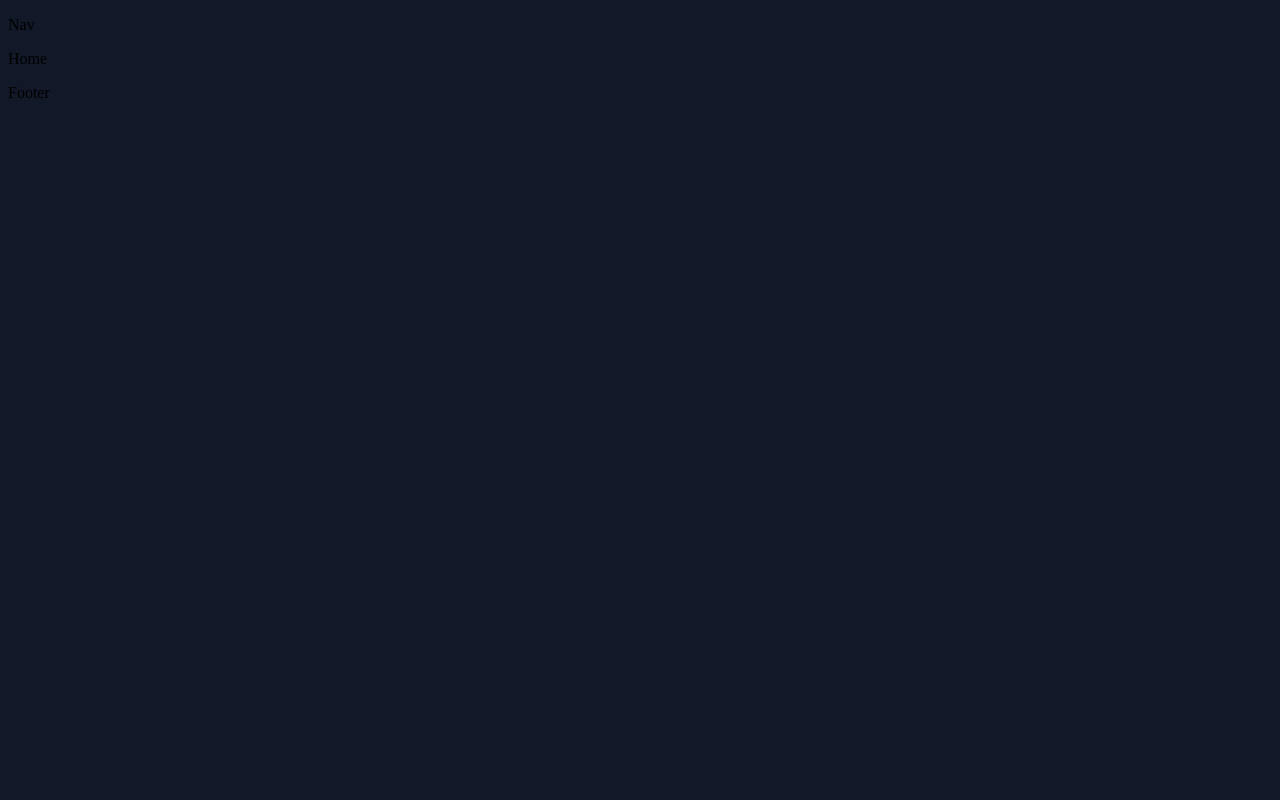
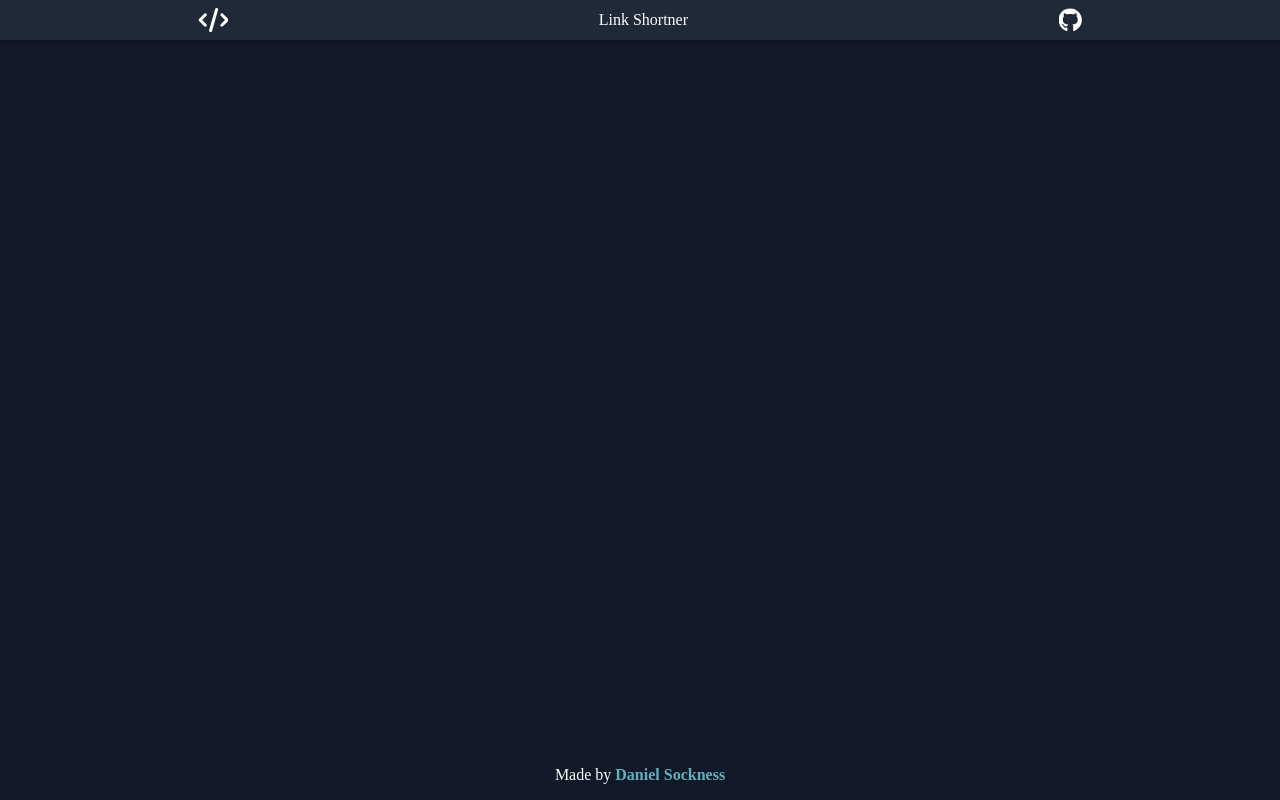
Before and after one commit to daniel-s97/link-shortner, a Next.js app: page / in a window 1280 px wide. Built offline with nearby package versions, Linux system fonts and the light colour scheme; a web font is replaced by a local one.

Commit message:
Finished header and footer

```diff
--- a/components/footer/index.js
+++ b/components/footer/index.js
@@ -1,7 +1,14 @@
+import styles from "../../styles/footer.module.css";
+import Link from "next/link";
 export default function Footer() {
 	return (
-		<div>
-			<p>Footer</p>
+		<div className={styles.footer}>
+			<p>
+				Made by{" "}
+				<Link href="https://github.com/daniel-sockness">
+					<span className={styles.name}>Daniel Sockness</span>
+				</Link>{" "}
+			</p>
 		</div>
 	);
 }
--- a/components/navbar/index.js
+++ b/components/navbar/index.js
@@ -1,7 +1,29 @@
+import styles from "../../styles/navbar.module.css";
+import { FontAwesomeIcon } from "@fortawesome/react-fontawesome";
+import { faGithub } from "@fortawesome/free-solid-svg-icons";
+import Link from "next/link";
 export default function Navbar() {
 	return (
-		<div className="nav">
-			<p>Nav</p>
+		<div className={styles.nav}>
+			<Link href="https://github.com/daniel-sockness/link-shortner">
+				<svg
+					className={styles.icon}
+					xmlns="http://www.w3.org/2000/svg"
+					viewBox="0 0 640 512"
+				>
+					<path d="M414.8 40.79L286.8 488.8C281.9 505.8 264.2 515.6 247.2 510.8C230.2 505.9 220.4 488.2 225.2 471.2L353.2 23.21C358.1 6.216 375.8-3.624 392.8 1.232C409.8 6.087 419.6 23.8 414.8 40.79H414.8zM518.6 121.4L630.6 233.4C643.1 245.9 643.1 266.1 630.6 278.6L518.6 390.6C506.1 403.1 485.9 403.1 473.4 390.6C460.9 378.1 460.9 357.9 473.4 345.4L562.7 256L473.4 166.6C460.9 154.1 460.9 133.9 473.4 121.4C485.9 108.9 506.1 108.9 518.6 121.4V121.4zM166.6 166.6L77.25 256L166.6 345.4C179.1 357.9 179.1 378.1 166.6 390.6C154.1 403.1 133.9 403.1 121.4 390.6L9.372 278.6C-3.124 266.1-3.124 245.9 9.372 233.4L121.4 121.4C133.9 108.9 154.1 108.9 166.6 121.4C179.1 133.9 179.1 154.1 166.6 166.6V166.6z" />
+				</svg>
+			</Link>
+			<p>Link Shortner</p>
+			<Link href="https://github.com/daniel-sockness">
+				<svg
+					className={styles.icon}
+					xmlns="http://www.w3.org/2000/svg"
+					viewBox="0 0 496 512"
+				>
+					<path d="M165.9 397.4c0 2-2.3 3.6-5.2 3.6-3.3.3-5.6-1.3-5.6-3.6 0-2 2.3-3.6 5.2-3.6 3-.3 5.6 1.3 5.6 3.6zm-31.1-4.5c-.7 2 1.3 4.3 4.3 4.9 2.6 1 5.6 0 6.2-2s-1.3-4.3-4.3-5.2c-2.6-.7-5.5.3-6.2 2.3zm44.2-1.7c-2.9.7-4.9 2.6-4.6 4.9.3 2 2.9 3.3 5.9 2.6 2.9-.7 4.9-2.6 4.6-4.6-.3-1.9-3-3.2-5.9-2.9zM244.8 8C106.1 8 0 113.3 0 252c0 110.9 69.8 205.8 169.5 239.2 12.8 2.3 17.3-5.6 17.3-12.1 0-6.2-.3-40.4-.3-61.4 0 0-70 15-84.7-29.8 0 0-11.4-29.1-27.8-36.6 0 0-22.9-15.7 1.6-15.4 0 0 24.9 2 38.6 25.8 21.9 38.6 58.6 27.5 72.9 20.9 2.3-16 8.8-27.1 16-33.7-55.9-6.2-112.3-14.3-112.3-110.5 0-27.5 7.6-41.3 23.6-58.9-2.6-6.5-11.1-33.3 2.6-67.9 20.9-6.5 69 27 69 27 20-5.6 41.5-8.5 62.8-8.5s42.8 2.9 62.8 8.5c0 0 48.1-33.6 69-27 13.7 34.7 5.2 61.4 2.6 67.9 16 17.7 25.8 31.5 25.8 58.9 0 96.5-58.9 104.2-114.8 110.5 9.2 7.9 17 22.9 17 46.4 0 33.7-.3 75.4-.3 83.6 0 6.5 4.6 14.4 17.3 12.1C428.2 457.8 496 362.9 496 252 496 113.3 383.5 8 244.8 8zM97.2 352.9c-1.3 1-1 3.3.7 5.2 1.6 1.6 3.9 2.3 5.2 1 1.3-1 1-3.3-.7-5.2-1.6-1.6-3.9-2.3-5.2-1zm-10.8-8.1c-.7 1.3.3 2.9 2.3 3.9 1.6 1 3.6.7 4.3-.7.7-1.3-.3-2.9-2.3-3.9-2-.6-3.6-.3-4.3.7zm32.4 35.6c-1.6 1.3-1 4.3 1.3 6.2 2.3 2.3 5.2 2.6 6.5 1 1.3-1.3.7-4.3-1.3-6.2-2.2-2.3-5.2-2.6-6.5-1zm-11.4-14.7c-1.6 1-1.6 3.6 0 5.9 1.6 2.3 4.3 3.3 5.6 2.3 1.6-1.3 1.6-3.9 0-6.2-1.4-2.3-4-3.3-5.6-2z" />
+				</svg>
+			</Link>
 		</div>
 	);
 }
--- a/package.json
+++ b/package.json
@@ -9,6 +9,9 @@
     "lint": "next lint"
   },
   "dependencies": {
+    "@fortawesome/fontawesome-svg-core": "^6.1.1",
+    "@fortawesome/free-solid-svg-icons": "^6.1.1",
+    "@fortawesome/react-fontawesome": "^0.2.0",
     "next": "12.2.0",
     "react": "18.2.0",
     "react-dom": "18.2.0"
--- a/pages/index.js
+++ b/pages/index.js
@@ -1,5 +1,3 @@
-import styles from "../styles/Home.module.css";
-
 export default function Home() {
 	return (
 		<div>
--- a/styles/Home.module.css
+++ /dev/null
@@ -1,116 +0,0 @@
-.container {
-  padding: 0 2rem;
-}
-
-.main {
-  min-height: 100vh;
-  padding: 4rem 0;
-  flex: 1;
-  display: flex;
-  flex-direction: column;
-  justify-content: center;
-  align-items: center;
-}
-
-.footer {
-  display: flex;
-  flex: 1;
-  padding: 2rem 0;
-  border-top: 1px solid #eaeaea;
-  justify-content: center;
-  align-items: center;
-}
-
-.footer a {
-  display: flex;
-  justify-content: center;
-  align-items: center;
-  flex-grow: 1;
-}
-
-.title a {
-  color: #0070f3;
-  text-decoration: none;
-}
-
-.title a:hover,
-.title a:focus,
-.title a:active {
-  text-decoration: underline;
-}
-
-.title {
-  margin: 0;
-  line-height: 1.15;
-  font-size: 4rem;
-}
-
-.title,
-.description {
-  text-align: center;
-}
-
-.description {
-  margin: 4rem 0;
-  line-height: 1.5;
-  font-size: 1.5rem;
-}
-
-.code {
-  background: #fafafa;
-  border-radius: 5px;
-  padding: 0.75rem;
-  font-size: 1.1rem;
-  font-family: Menlo, Monaco, Lucida Console, Liberation Mono, DejaVu Sans Mono,
-    Bitstream Vera Sans Mono, Courier New, monospace;
-}
-
-.grid {
-  display: flex;
-  align-items: center;
-  justify-content: center;
-  flex-wrap: wrap;
-  max-width: 800px;
-}
-
-.card {
-  margin: 1rem;
-  padding: 1.5rem;
-  text-align: left;
-  color: inherit;
-  text-decoration: none;
-  border: 1px solid #eaeaea;
-  border-radius: 10px;
-  transition: color 0.15s ease, border-color 0.15s ease;
-  max-width: 300px;
-}
-
-.card:hover,
-.card:focus,
-.card:active {
-  color: #0070f3;
-  border-color: #0070f3;
-}
-
-.card h2 {
-  margin: 0 0 1rem 0;
-  font-size: 1.5rem;
-}
-
-.card p {
-  margin: 0;
-  font-size: 1.25rem;
-  line-height: 1.5;
-}
-
-.logo {
-  height: 1em;
-  margin-left: 0.5rem;
-}
-
-@media (max-width: 600px) {
-  .grid {
-    width: 100%;
-    flex-direction: column;
-  }
-}
--- /dev/null
+++ b/styles/footer.module.css
@@ -0,0 +1,19 @@
+.footer {
+    position: fixed;
+    left: 0;
+    bottom: 0;
+    width: 100vw;
+    display: flex;
+    justify-content: center;
+    color: white;
+}
+
+.name {
+    color: var(--primary);
+    cursor: pointer;
+    font-weight: bold;
+}
+
+.name:hover {
+    text-decoration: underline;
+}
--- /dev/null
+++ b/styles/navbar.module.css
@@ -0,0 +1,36 @@
+.nav {
+    position: absolute;
+    top: 0;
+    left: 0;
+    width: 100vw;
+    background: var(--secondary-bg);
+    box-shadow: rgba(0, 0, 0, 0.24) 0px 3px 8px;
+    max-height: 5vh;
+    display: flex;
+    justify-content: space-around;
+    align-items: center;
+    color: white;
+}
+
+.icon {
+    padding: 1vh 2vw;
+    filter: invert(100%) sepia(2%) saturate(7494%) hue-rotate(152deg) brightness(104%) contrast(102%);
+    height: 3vh;
+}
+
+.icon:hover {
+    background: white;
+    filter: none;
+}
+
+.tooltip {
+    position: absolute;
+    left: calc(100vw / 6.2);
+    top: 3.5rem;
+    background: var(--secondary-bg);
+}
+
+.point {
+    background: red;
+    margin-bottom: 5px;
+}
```
Also changed, not shown: 1 other file (tests, documents, lock files or other folders).
